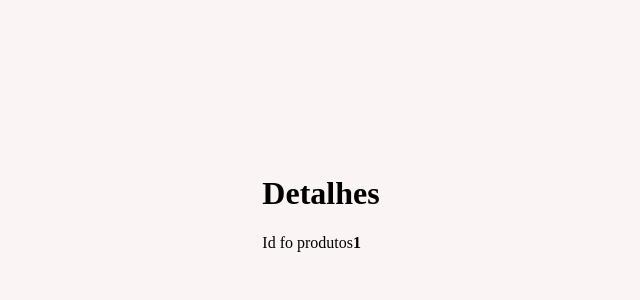
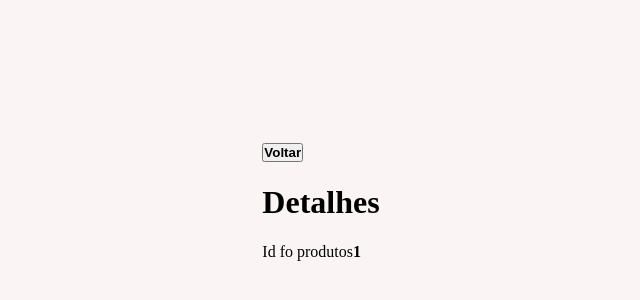
Before and after one commit to StyvenNoronha/react-routes, a React (Vite) app: page /details/1 in a window 1280 px wide. Shown: the part 198-498 px from the top of the page, without its empty margins (319-959 px from the left). Built offline with nearby package versions, Linux system fonts and the light colour scheme.

Commit message:
Retornando para Página Anterior

```diff
--- a/src/pages/Details.tsx
+++ b/src/pages/Details.tsx
@@ -1,9 +1,11 @@
-import { useParams } from "react-router"
+import { useNavigate, useParams } from "react-router"
 
 export function Details(){
     const {id} = useParams()
+    const navigate = useNavigate()
     return (
         <div>
+            <button type="button" onClick={() => navigate(-1)}>Voltar</button>
             <h1>Detalhes</h1>
             <span>
                 Id fo produtos
```
